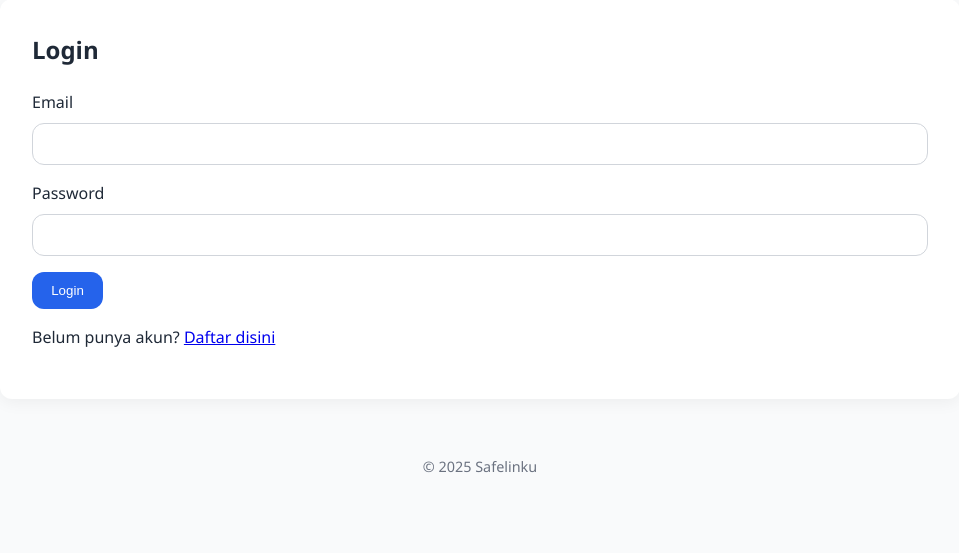
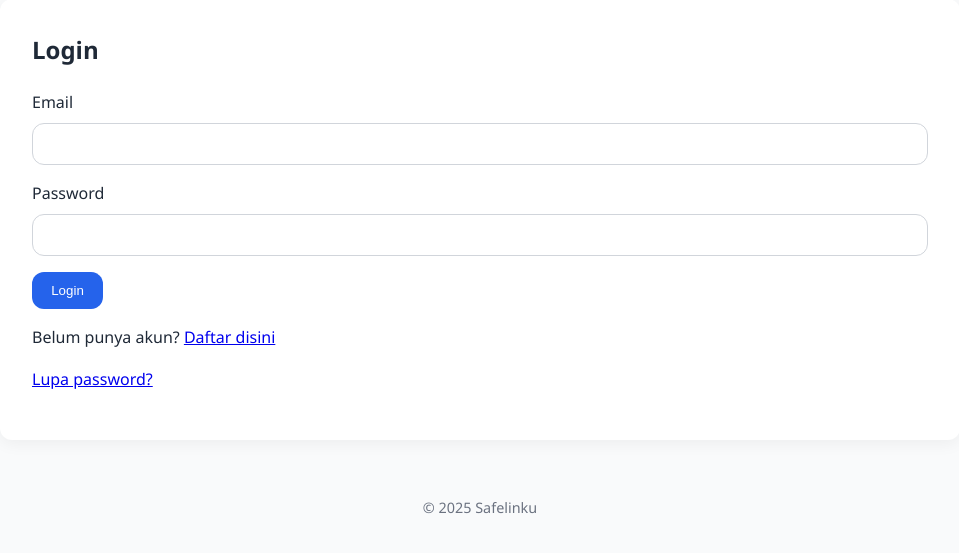
Before and after one commit to ranggawaridat/safelink, a FastAPI app: page /login in a window 1280 px wide. Shown: the part 103-656 px from the top of the page, without its empty margins (160-1119 px from the left). Run offline with FastAPI, Linux system fonts and the light colour scheme.

Commit message:
Add password reset functionality: Implement forgot password and reset password routes, along with corresponding HTML templates.

```diff
--- a/routes/auth.py
+++ b/routes/auth.py
@@ -1,8 +1,8 @@
 from fastapi import APIRouter, Request, Form
 from fastapi.responses import HTMLResponse, RedirectResponse
 from config import supabase
+from services.core import templates, get_user, is_admin
 import os
-from services.core import templates, get_user, is_admin
 
 is_dev = os.getenv("ENV", "dev") == "dev"
 
@@ -73,3 +73,52 @@ async def logout():
     # hapus cookie access_token
     response.delete_cookie("access_token")
     return response
+
+
+@router.get("/forgot-password", response_class=HTMLResponse)
+async def forgot_password_page(request: Request):
+    return templates.TemplateResponse("forgot_password.html", {"request": request})
+
+@router.post("/forgot-password")
+async def forgot_password_post(request: Request, email: str = Form(...)):
+    try:
+        # kirim email reset password dari Supabase
+        redirect_url = "http://localhost:8000/reset-password" if is_dev else "https://safelinku.site/reset-password"
+        supabase.auth.reset_password_for_email(email)
+
+        msg = "Kami telah mengirimkan tautan reset password ke email kamu"
+        return templates.TemplateResponse("forgot_password.html", {"request": request, "msg": msg})
+    except Exception as e:
+        return templates.TemplateResponse("forgot_password.html", {"request": request, "error": str(e)})
+
+
+@router.get("/reset-password", response_class=HTMLResponse)
+async def reset_password_page(request: Request, access_token: str = None):
+    # kalau Supabase kirim #access_token=... (hash), ambilnya via frontend
+    # di sini kita cuma tampilkan form
+    return templates.TemplateResponse(
+        "reset_password.html",
+        {"request": request, "access_token": access_token, "msg": None, "error": None}
+    )
+
+@router.post("/reset-password", response_class=HTMLResponse)
+async def reset_password_submit(
+    request: Request,
+    password: str = Form(...),
+    access_token: str = Form(...)
+):
+    try:
+        # pakai access_token dari Supabase link recovery
+        supabase.auth.set_session(access_token, None)
+        supabase.auth.update_user({"password": password})
+
+        return templates.TemplateResponse(
+            "reset_password.html",
+            {"request": request, "msg": "Password berhasil diubah 💕 Silakan login kembali.", "error": None, "access_token": None},
+        )
+
+    except Exception as e:
+        return templates.TemplateResponse(
+            "reset_password.html",
+            {"request": request, "msg": None, "error": str(e), "access_token": access_token},
+        )
--- a/templates/login.html
+++ b/templates/login.html
@@ -29,6 +29,19 @@
   </div>
 {% endif %}
 
+{% if msg == "password_reset" %}
+  <div style="
+    background:#dcfce7;
+    color:#166534;
+    padding:0.8rem 1rem;
+    border-radius:var(--radius);
+    margin-bottom:1rem;
+    border:1px solid #bbf7d0;
+  ">
+    Password kamu berhasil diubah! Silakan login dengan yang baru.
+  </div>
+  {% endif %}
+
 
   <form method="post" action="/login">
       <label>Email</label>
@@ -41,4 +54,5 @@
   </form>
 
   <p>Belum punya akun? <a href="/register">Daftar disini</a></p>
+  <p><a href="/forgot-password">Lupa password?</a></p>
 {% endblock %}
```
Also changed, not shown: templates/forgot_password.html (added, +11 -0 lines), templates/reset_password.html (added, +39 -0 lines).
